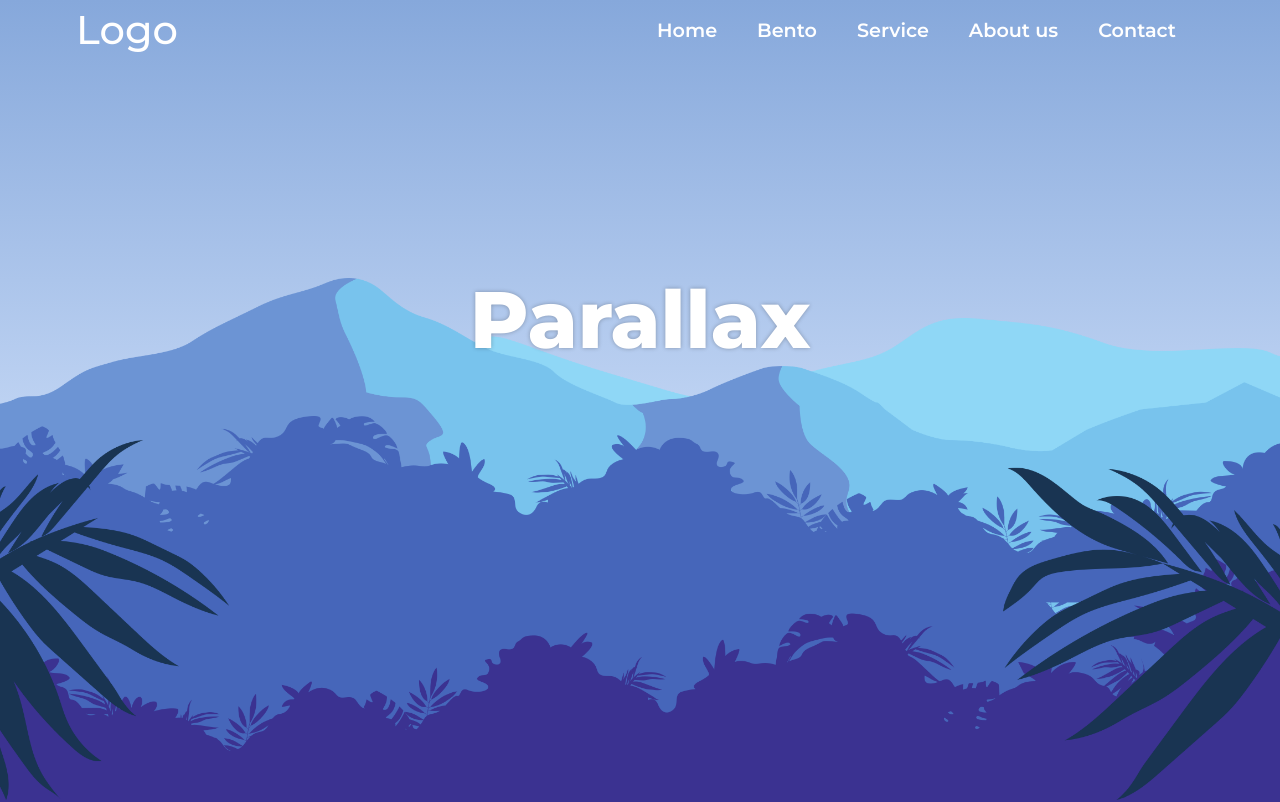
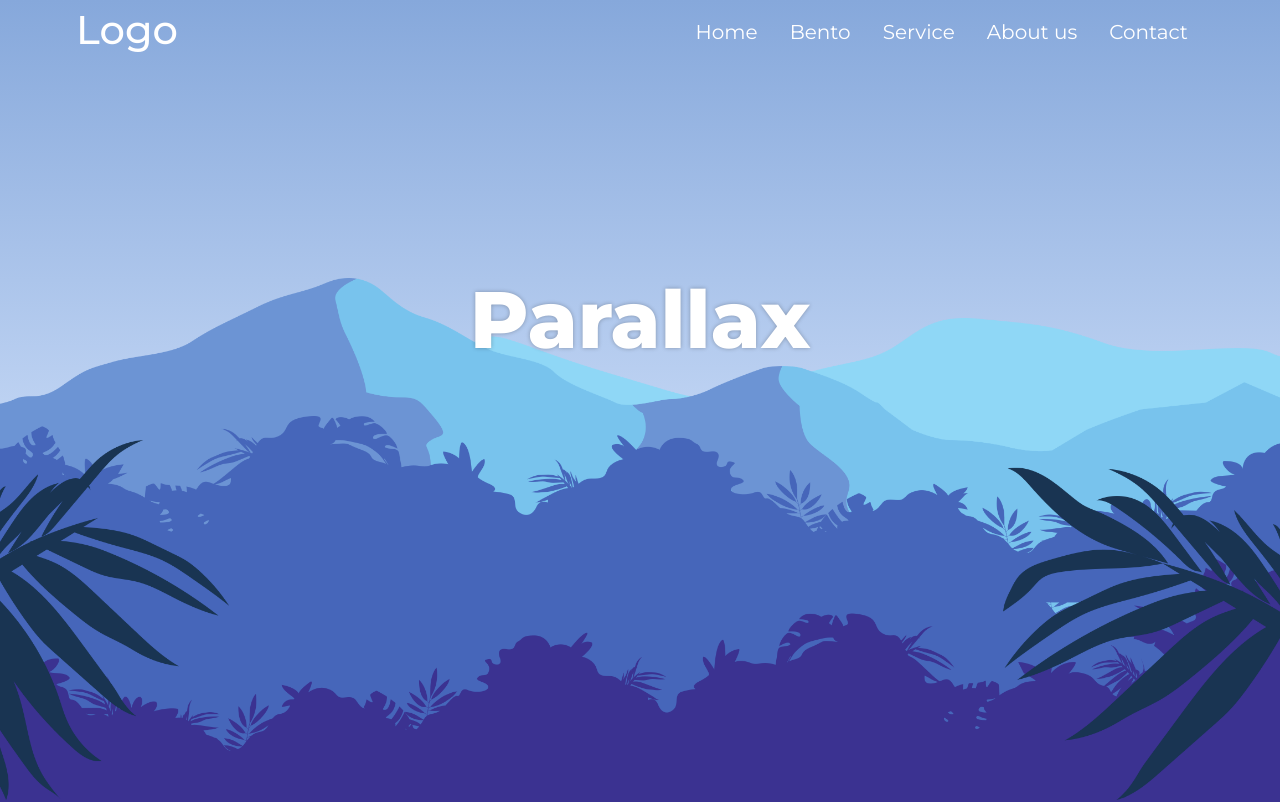
Before and after one commit to Benedettopana/test-parallax, a plain HTML site: page index.html in a window 1280 px wide. Shown: the top 802 px of the page. Drawn offline with nearby package versions, Linux system fonts and the light colour scheme.

Commit message:
[add]fix

```diff
--- a/assets/css/style.css
+++ b/assets/css/style.css
@@ -35,20 +35,20 @@ header h2 {
 }
 
 header .site-section {
-  line-height: 60px;
+  line-height: 65px;
 }
 
-/* TODO: Creare hamburger per smartphone */
+/* TODO: Creare hamburger per tablet/smartphone */
 header ul li {
   /* ? Reset style */
   list-style: none;
-  font-weight: 600;
+  font-weight: 400;
 }
 header ul li a {
   /* ? Reset style */
   text-decoration: none;
   color: inherit;
-  font-size: 1.2rem;
+  font-size: 1.25rem;
   padding: 4px 12px;
 }
 header ul li:hover a {
--- a/index.html
+++ b/index.html
@@ -38,13 +38,13 @@
         <div class="logo ">
           <h2 class="pe-none ">Logo</h2>
         </div>
-        <nav class="site-section mx-2 ">
+        <nav class="site-section  ">
           <ul class="d-flex justify-content-around align-items-center  ">
-            <li class="mx-2"><a href="#jumbotron">Home</a></li>
-            <li class="mx-2"><a href="#my-bento">Bento</a></li>
-            <li class="mx-2"><a href="#my-service">Service</a></li>
-            <li class="mx-2"><a href="#about-us">About us</a></li>
-            <li class="mx-2"><a href="#my-contact">Contact</a></li>
+            <li class="mx-1"><a href="#jumbotron">Home</a></li>
+            <li class="mx-1"><a href="#my-bento">Bento</a></li>
+            <li class="mx-1"><a href="#my-service">Service</a></li>
+            <li class="mx-1"><a href="#about-us">About us</a></li>
+            <li class="mx-1"><a href="#my-contact">Contact</a></li>
           </ul>
         </nav>
       </div>
--- a/js/script.js
+++ b/js/script.js
@@ -21,11 +21,17 @@ createApp({
       //* Do alle posizioni delle img dei volori in base al value preso dallo scoll
       //? In base al tipo di img abbiamo dei moltiplicatori da applicare
       this.titleMarginTop = value * 1.2;
+      console.log("h1: ", this.titleMarginTop);
       this.leaf1MarginLeft = -value;
+      console.log("foglia 1: ", this.leaf1MarginLeft);
       this.leaf2MarginLeft = value;
+      console.log("foglia 2: ", this.leaf2MarginLeft);
       this.bush2MarginBottom = -value;
+      console.log("bush 2: ", this.bush2MarginBottom);
       this.mount1MarginBottom = -value * 1.2;
+      console.log("montagna 1: ", this.mount1MarginBottom);
       this.mount2MarginBottom = -value * 1.5;
+      console.log("montagna 2: ", this.mount2MarginBottom);
     },
   },
 
```
